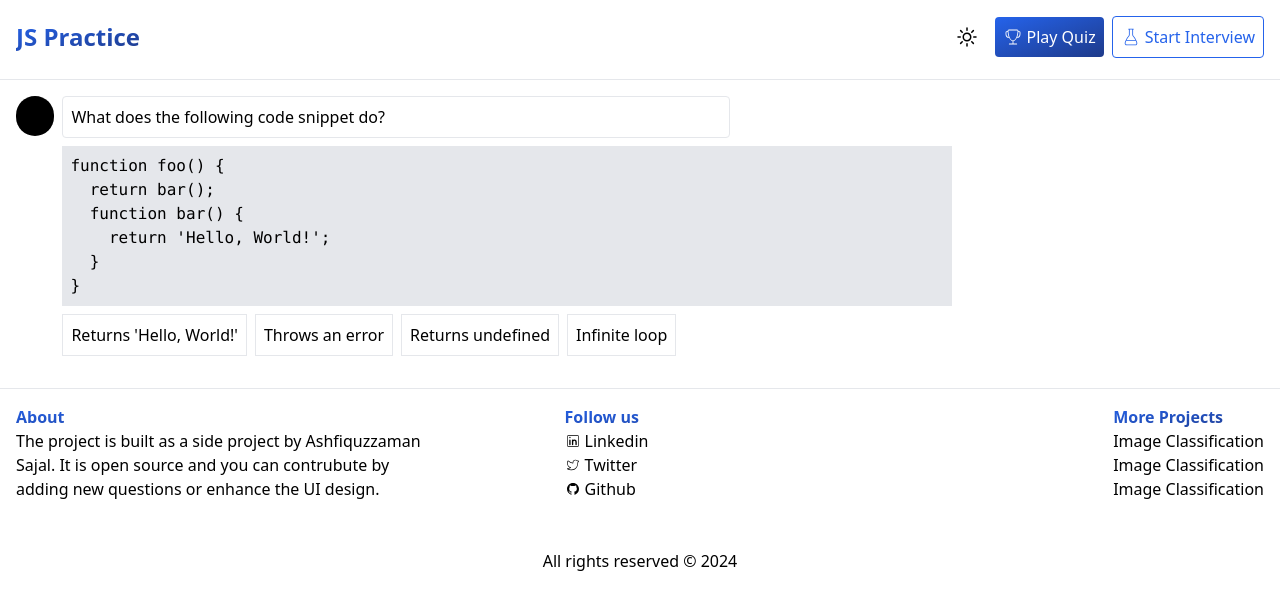
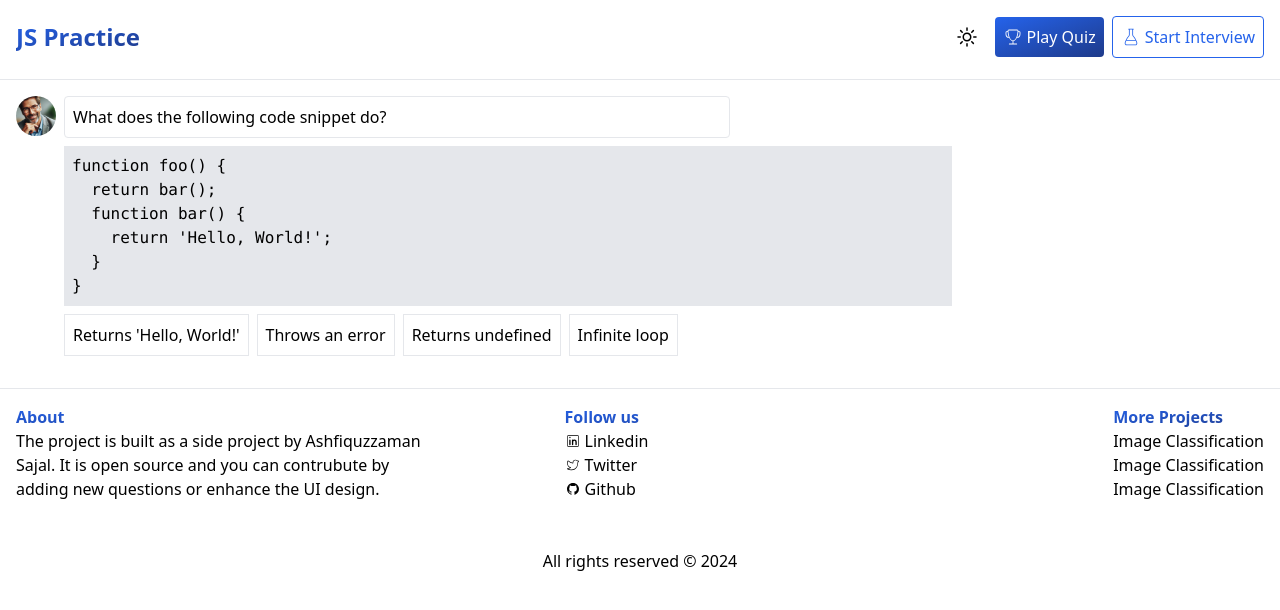
Before and after one commit to ashsajal1/js-practice-app, a React (Vite) app: page /interview in a window 1280 px wide. Both pictures are taken after a click on the button "Start Quiz". Shown: the top 610 px of the page. Built offline with nearby package versions, Linux system fonts and the light colour scheme.

Commit message:
add interviewer image

```diff
--- a/src/pages/interview.tsx
+++ b/src/pages/interview.tsx
@@ -73,7 +73,7 @@ export default function Interview() {
                     <div key={index} className={`flex w-full ${message.user === 'User' ? 'justify-end' : 'justify-start'}`}>
                         <div className={`flex gap-2 w-3/4 ${message.user === 'User' ? 'items-end' : 'items-start'}`}>
                             {message.user === 'Robot' && (
-                                <div className="flex items-center justify-center w-[40px] h-[40px] p-1 bg-black rounded-full"></div>
+                                <img className='[40px] h-[40px] rounded-full contain-content' src="/image/interviewer.jpg" alt="interviewer" />
                             )}
                             <div className="w-full">
                                 <Message text={message.text} />
```
